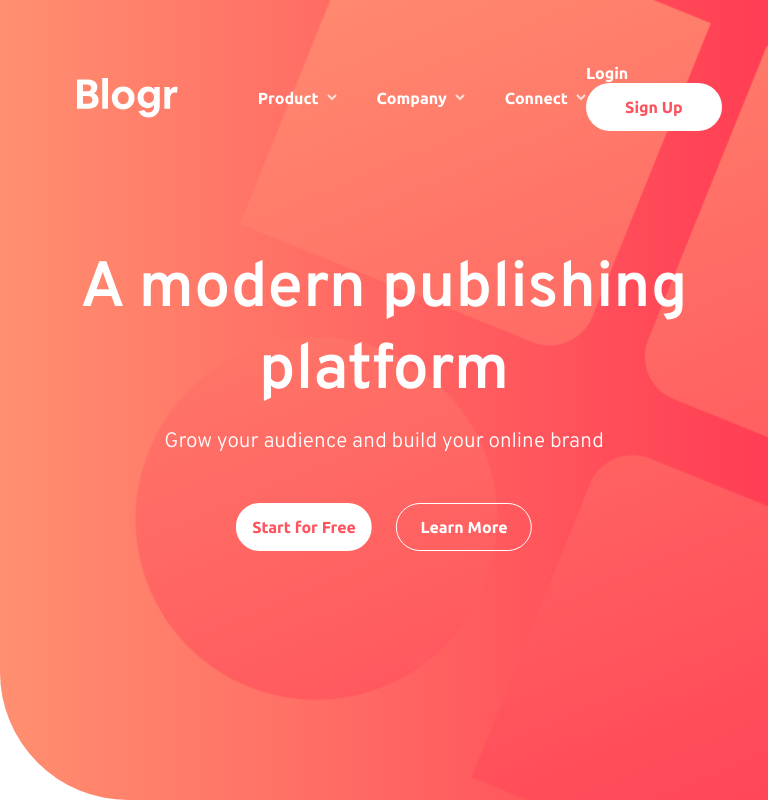
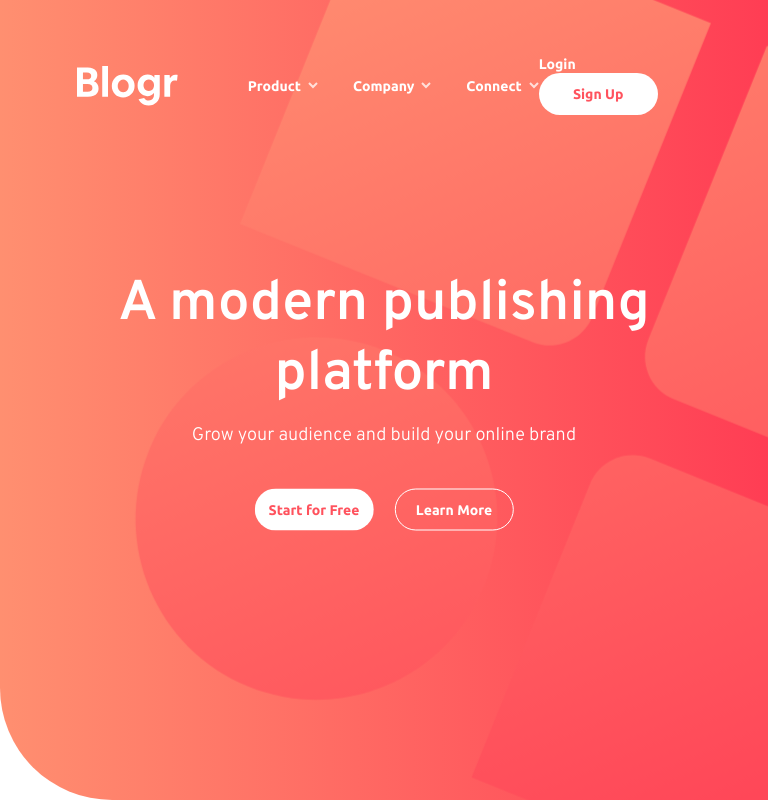
Before and after one commit to CrystalNyein/frontend-mentor-blogr-landing-page, a React (Create React App) app: page / in a window 768 px wide. Shown: the top 802 px of the page. Built offline with nearby package versions, Linux system fonts and the light colour scheme.

Commit message:
Reduce document size

```diff
--- a/src/index.css
+++ b/src/index.css
@@ -17,3 +17,8 @@ body {
 .f-ubuntu {
   font-family: "Ubuntu", sans-serif;
 }
+@media only screen and (min-width: 650px) and (max-width: 950px) {
+  html {
+    font-size: 14px;
+  }
+}
```
